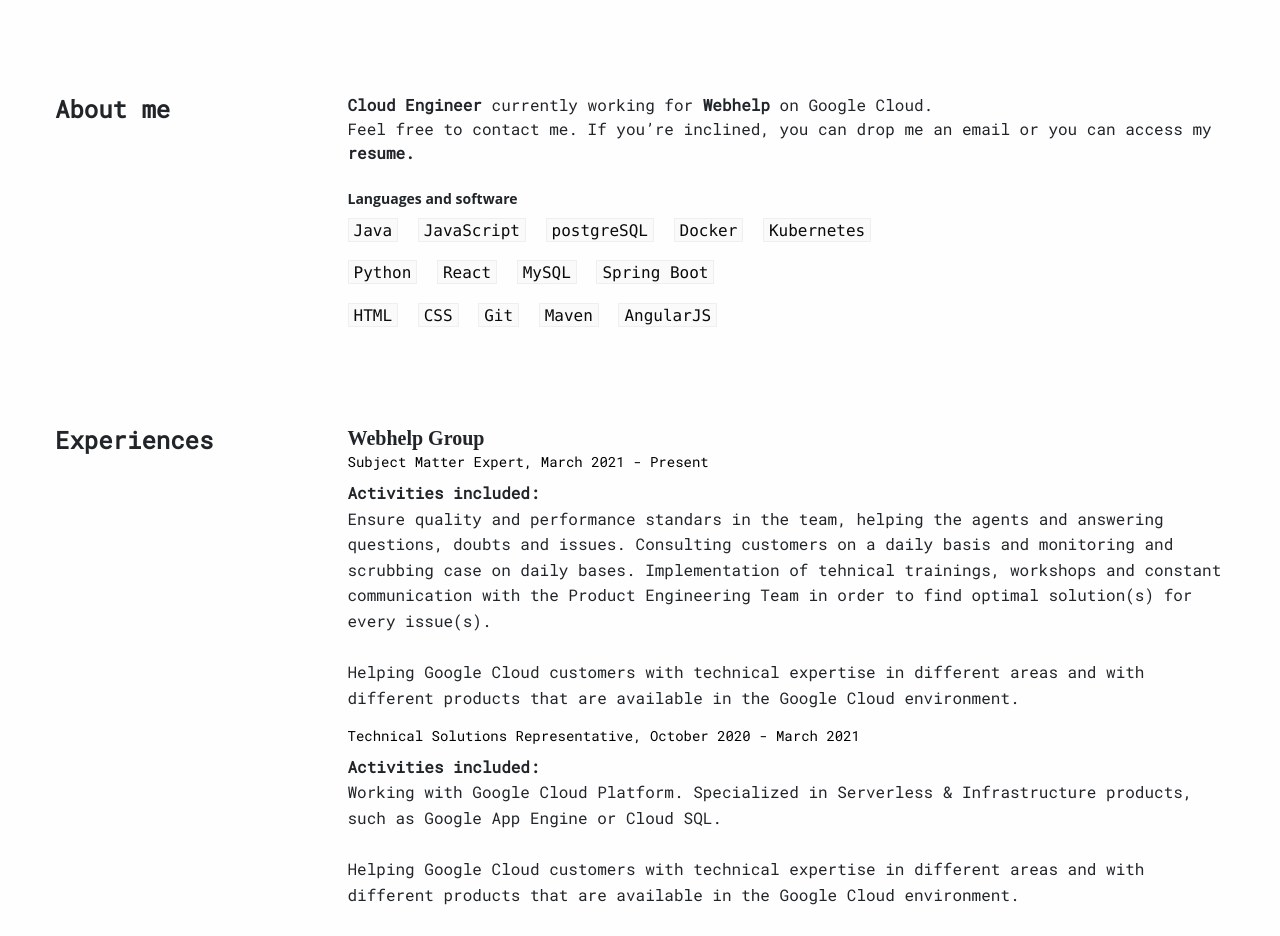
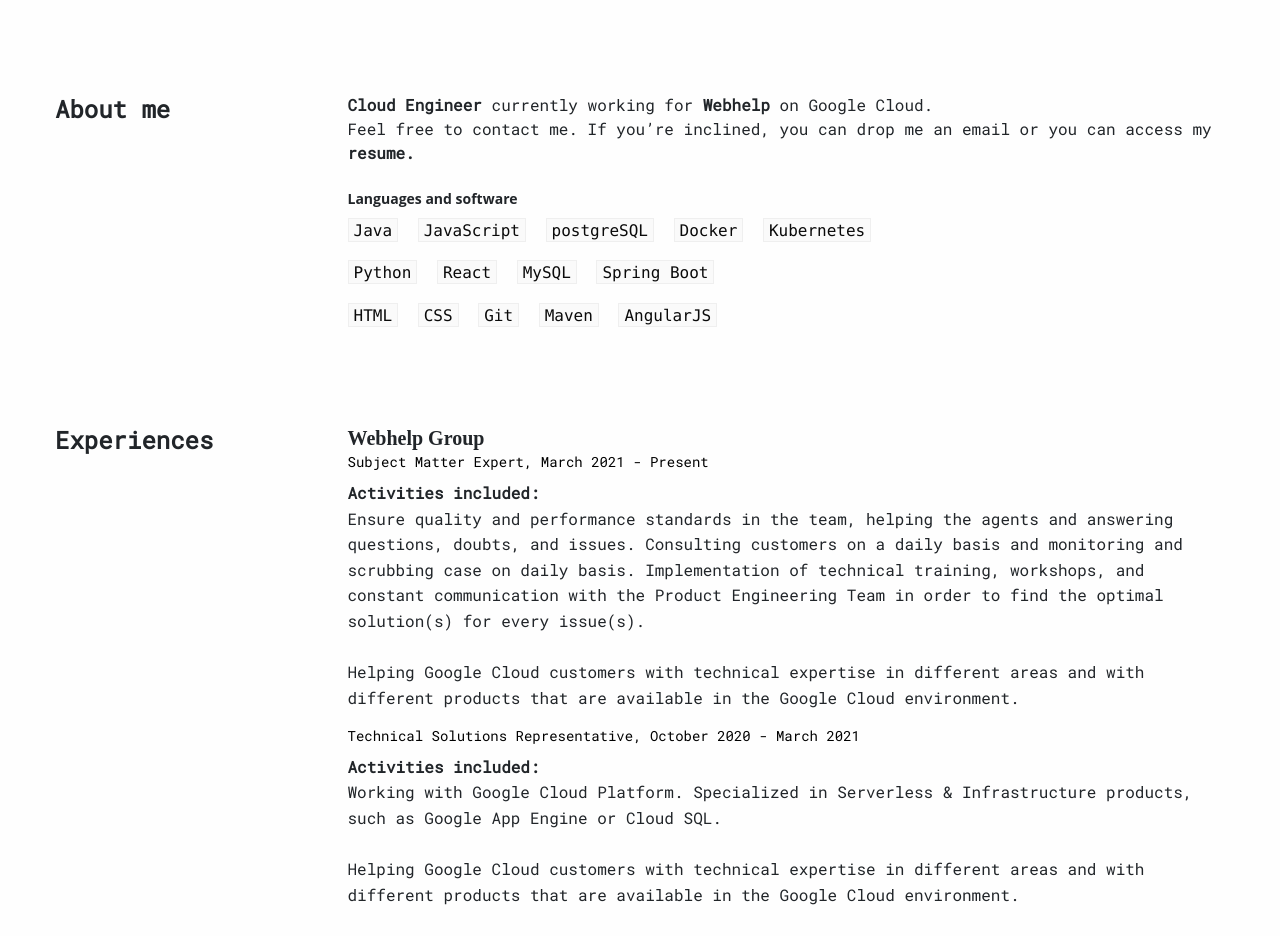
Before and after one commit to stefaneacsu147/neacsustefan, a plain HTML site: page index.html in a window 1280 px wide. Shown: the part 129-1065 px from the top of the page. Drawn offline with Linux system fonts and the light colour scheme.

Commit message:
Update index.html

```diff
--- a/index.html
+++ b/index.html
@@ -107,8 +107,8 @@
                     <span>
                       <strong>Activities included:</strong>
                       <br>
-                      Ensure quality and performance standars in the team, helping the agents and answering questions, doubts and issues. Consulting customers on a daily basis and monitoring and scrubbing case on daily bases.
-                      Implementation of tehnical trainings, workshops and constant communication with the Product Engineering Team in order to find optimal solution(s) for every issue(s).
+                      Ensure quality and performance standards in the team, helping the agents and answering questions, doubts, and issues. Consulting customers on a daily basis and monitoring and scrubbing case on daily basis.
+                      Implementation of technical training, workshops, and constant communication with the Product Engineering Team in order to find the optimal solution(s) for every issue(s).
                       <br>
                       <br />
                       Helping Google Cloud customers with technical expertise in different areas and with different products that are available in the Google Cloud environment.
```
